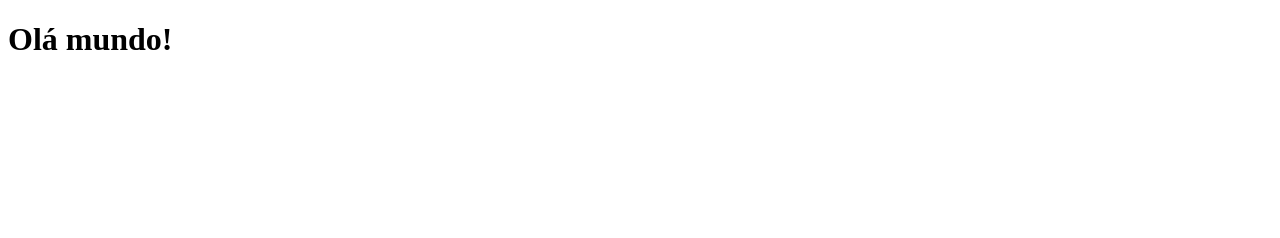
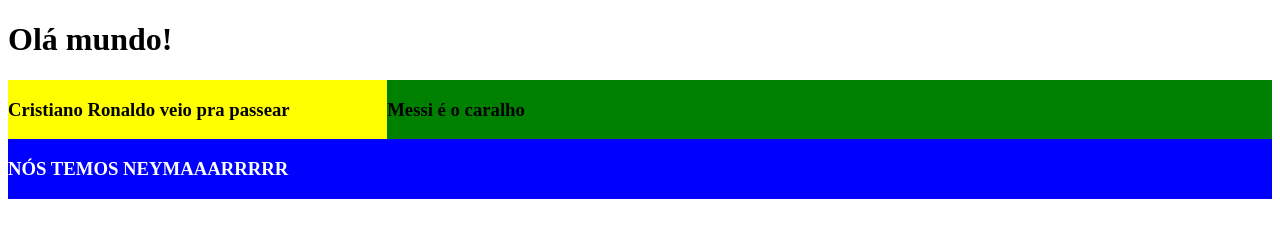
Before and after one commit to Lwdornelles/introducaoWeb, a plain HTML site: page index.html in a window 1280 px wide. Drawn offline with Linux system fonts and the light colour scheme.

Commit message:
introdução CSS

```diff
--- a/index.html
+++ b/index.html
@@ -14,7 +14,18 @@
 	</head>
 
 	<body><!--corpo/conteúdo da pagina-->
-	<h1>Olá mundo!</h1>
+		<header>
+				<h1>Olá mundo!</h1>
+		<header>
+			<div style="width: 30%; background-color: yellow; float: left">
+				<h3> Cristiano Ronaldo veio pra passear</h3>
+			</div>
+			<div style="width: 70%; background-color: green; float: left">
+				<h3> Messi é o caralho </h3>
+			</div>
+		<footer style="width: 100%; background-color: blue; float: left; color: white">
+				<h3> NÓS TEMOS NEYMAAARRRRR </h3>
+		</footer>
 	</body>
 
 
```
